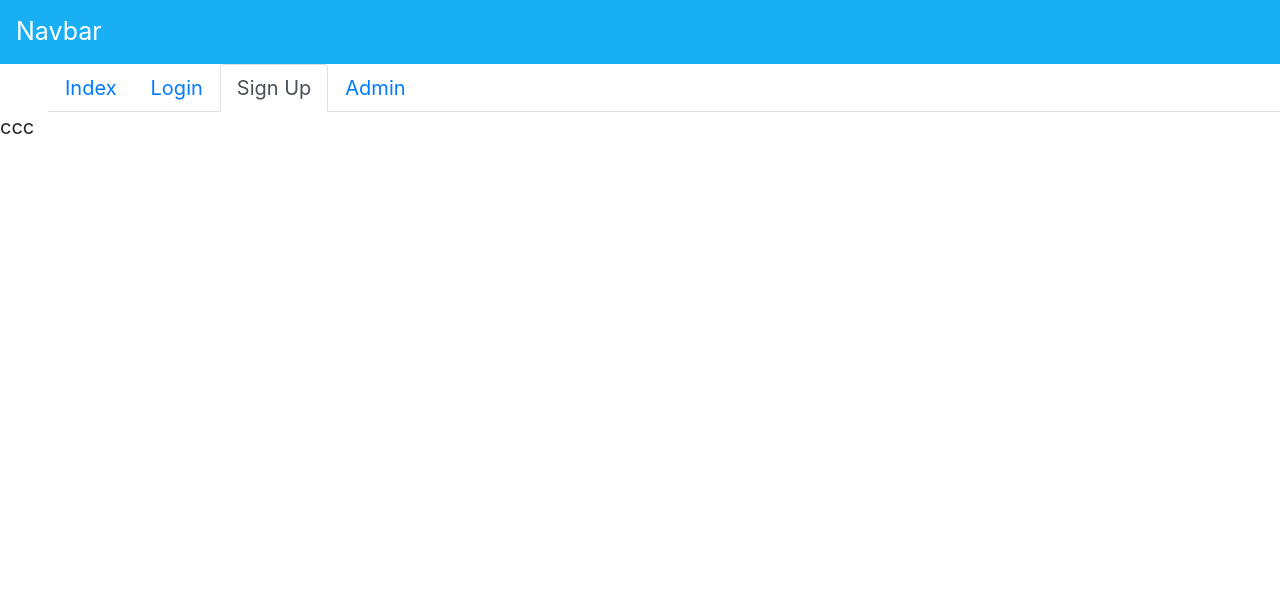
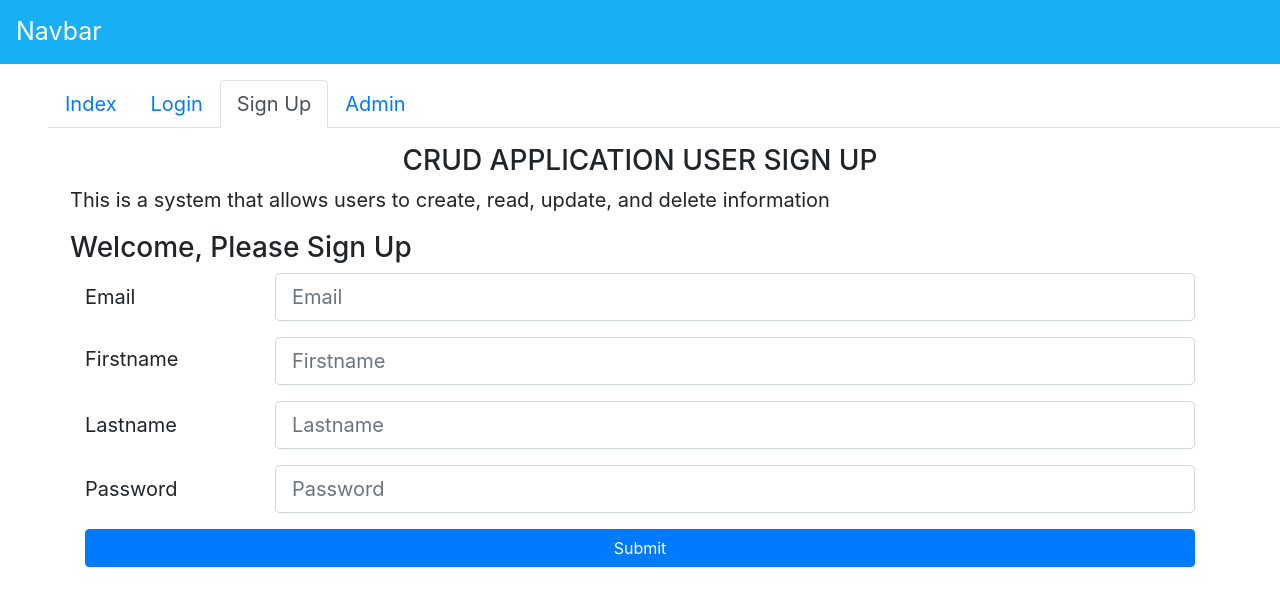
Before and after one commit to jwolfe890/phpCrud, a PHP site: page / in a window 1280 px wide, after a click on "Sign Up". Shown: the top 606 px of the page. Run offline with PHP 8.4, Linux system fonts and the light colour scheme.

Commit message:
added bootstrap form and php includes

```diff
--- a/index.php
+++ b/index.php
@@ -15,9 +15,9 @@
 
 <nav class="navbar navbar-expand-lg navbar-light">
   <a class="navbar-brand crud" href="#">Navbar</a>
-  <button class="navbar-toggler" type="button" data-toggle="collapse" data-target="#navbarSupportedContent" aria-controls="navbarSupportedContent" aria-expanded="false" aria-label="Toggle navigation">
+  <!-- <button class="navbar-toggler" type="button" data-toggle="collapse" data-target="#navbarSupportedContent" aria-controls="navbarSupportedContent" aria-expanded="false" aria-label="Toggle navigation">
     <span class="navbar-toggler-icon"></span>
-  </button>
+  </button> -->
 
   <!-- <div class="collapse navbar-collapse" id="navbarSupportedContent">
     <ul class="navbar-nav mr-auto">
@@ -31,7 +31,7 @@
   </div> -->
 </nav>
 
-<ul class="nav nav-tabs ml-5" role="tablist">
+<ul class="nav nav-tabs ml-5 mt-3" role="tablist">
   <li class="nav-item">
     <a class="nav-link active" href="#index" role="tab" data-toggle="tab">Index</a>
   </li>
@@ -50,7 +50,9 @@
 <div class="tab-content">
   <div role="tabpanel" class="tab-pane fade in active" id="index">...</div>
   <div role="tabpanel" class="tab-pane fade" id="login">bbb</div>
-  <div role="tabpanel" class="tab-pane fade" id="signup">ccc</div>
+  <div role="tabpanel" class="tab-pane fade" id="signup">
+    <?php include("./user/signup.php"); ?>
+  </div>
   <div role="tabpanel" class="tab-pane fade" id="admin">ccc</div>
 </div>
 
--- /dev/null
+++ b/user/signup.php
@@ -0,0 +1,45 @@
+<div class="container">
+
+    <div class="justify-content-md-center row mt-3">
+        <h3 class="text-center">CRUD APPLICATION USER SIGN UP</h3>
+    </div>
+
+    <div class="row">
+        <p>This is a system that allows users to create, read, update, and delete information</p>
+    </div>
+
+        <div class="row">
+            <h3 mr-5>Welcome, Please Sign Up</h3>
+        </div>
+
+
+<form>
+  <div class="form-group row">
+    <label for="colFormLabelLg" class="col-sm-2 col-form-label col-form-label-lg">Email</label>
+    <div class="col-sm-10">
+      <input type="email" class="form-control form-control-lg" id="colFormLabelLg" placeholder="Email">
+    </div>
+  </div>
+  <div class="form-group row">
+    <label for="colFormLabelLg" class="col-sm-2 col-form-label">Firstname</label>
+    <div class="col-sm-10">
+      <input type="firstname" class="form-control form-control-lg" id="colFormLabel" placeholder="Firstname">
+    </div>
+  </div>
+  <div class="form-group row">
+    <label for="colFormLabelLg" class="col-sm-2 col-form-label col-form-label-lg">Lastname</label>
+    <div class="col-sm-10">
+      <input type="lastname" class="form-control form-control-lg" id="colFormLabelLg" placeholder="Lastname">
+    </div>
+  </div>
+  <div class="form-group row">
+    <label for="colFormLabelLg" class="col-sm-2 col-form-label col-form-label-lg">Password</label>
+    <div class="col-sm-10">
+      <input type="password" class="form-control form-control-lg" id="colFormLabelLg" placeholder="Password">
+    </div>
+  </div>
+</form>
+
+<button class="btn btn-primary btn-block" type="submit">Submit</button>
+
+</div>
```
